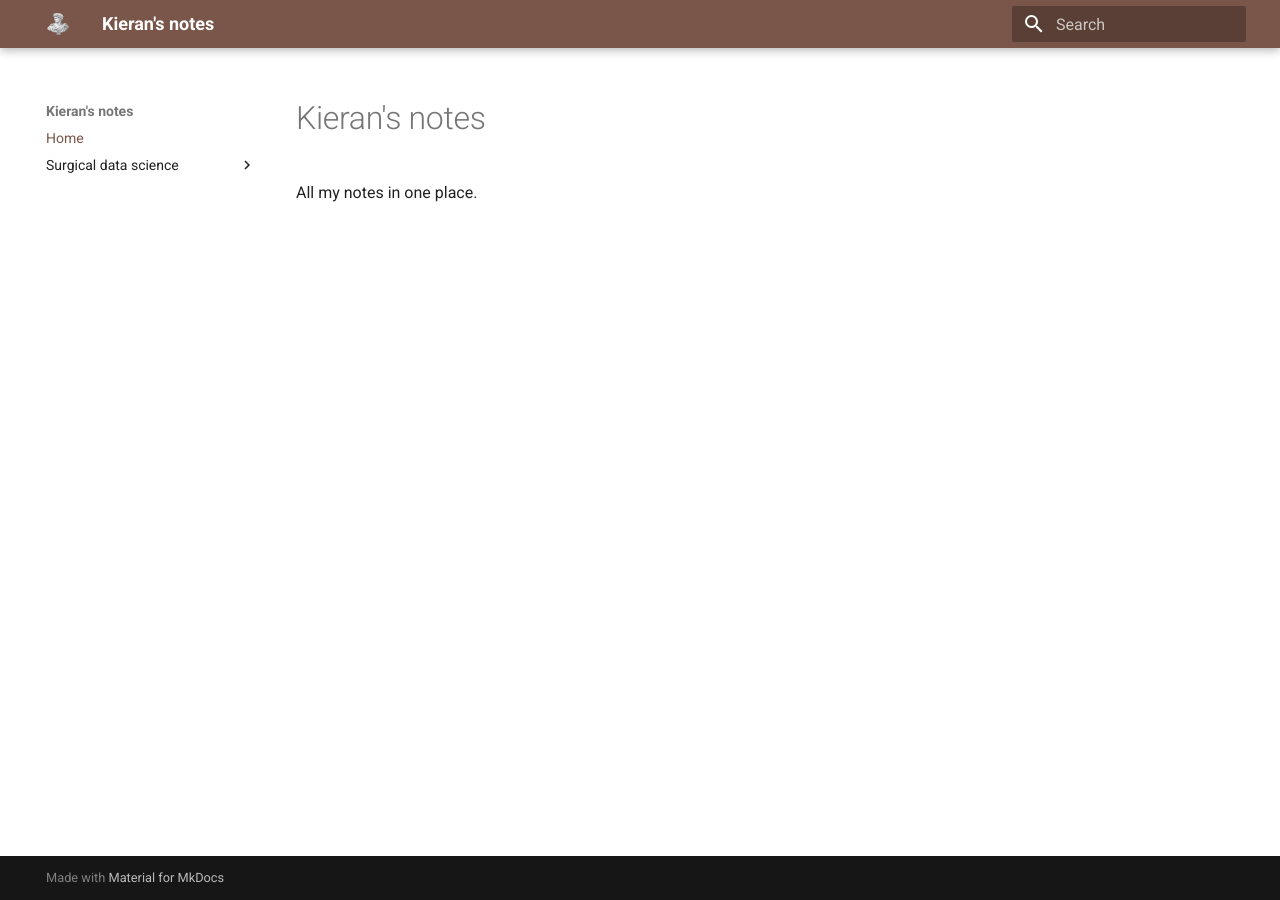
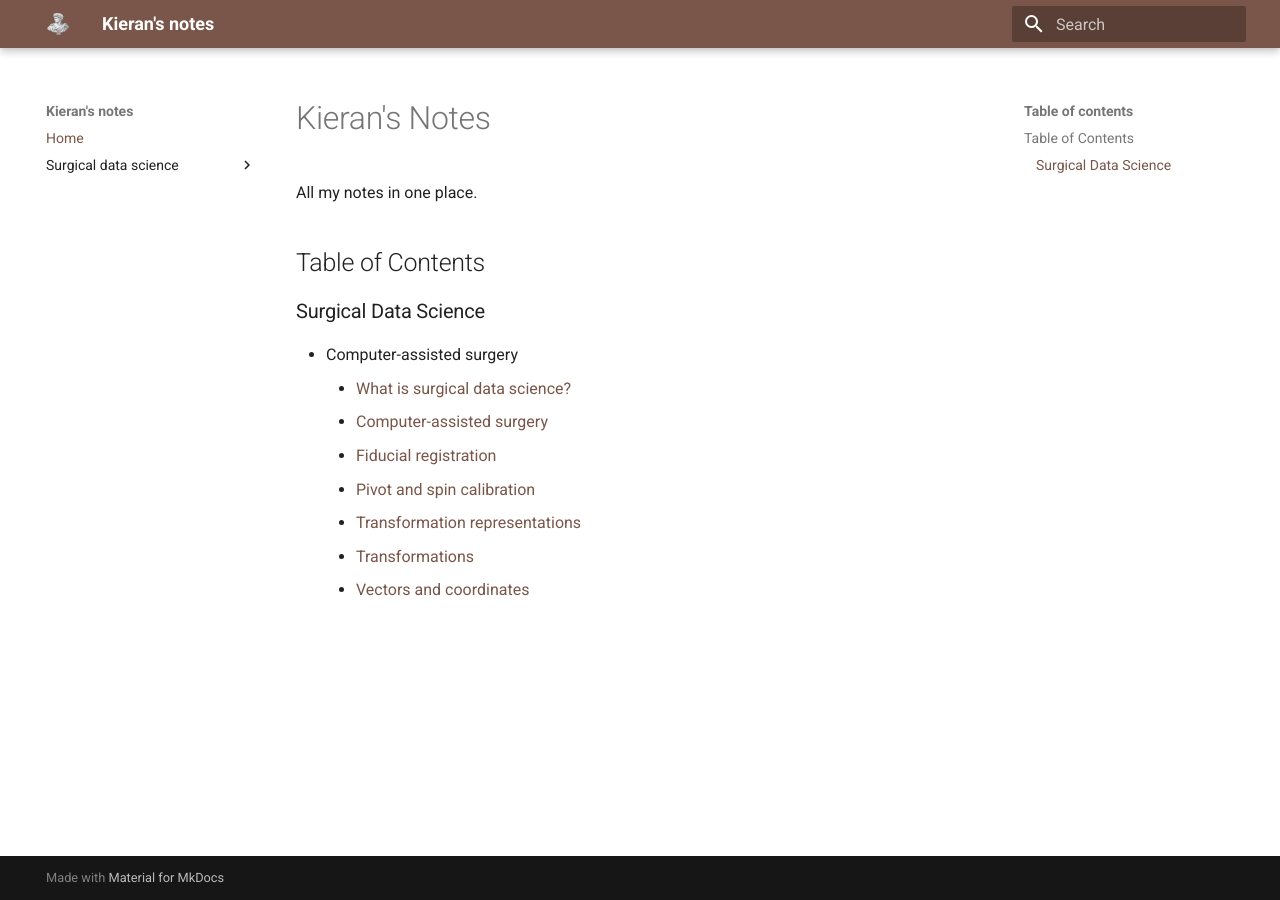
Before and after one commit to kieranaston/my-notes, an MkDocs documentation site: the page built from docs/index.md, in a window 1280 px wide. Built offline with MkDocs 1.6.1 and Material for MkDocs 9.7.7, drawn with Linux system fonts in a browser that asks for light colours.

Commit message:
Added table of contents

```diff
--- a/docs/index.md
+++ b/docs/index.md
@@ -1,3 +1,16 @@
-# Kieran's notes
+# Kieran's Notes
 
 All my notes in one place.
+
+## Table of Contents
+
+### Surgical Data Science
+
+- Computer-assisted surgery
+    - [What is surgical data science?](surgical-data-science/computer-assisted-surgery/what-is-surgical-data-science.md)
+    - [Computer-assisted surgery](surgical-data-science/computer-assisted-surgery/computer-assisted-surgery.md)
+    - [Fiducial registration](surgical-data-science/computer-assisted-surgery/fiducial-registration.md)
+    - [Pivot and spin calibration](surgical-data-science/computer-assisted-surgery/pivot-calibration-and-spin-calibration.md)
+    - [Transformation representations](surgical-data-science/computer-assisted-surgery/transformation-representations.md)
+    - [Transformations](surgical-data-science/computer-assisted-surgery/transformations.md)
+    - [Vectors and coordinates](surgical-data-science/computer-assisted-surgery/vectors-and-coordinates.md)
```
